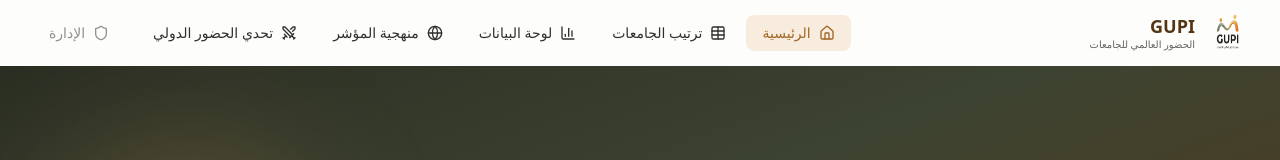
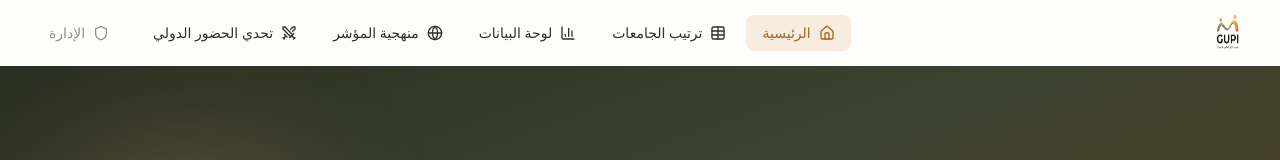
Before and after one commit to h-abar/GUPI-University-Ranking, a Next.js app: page / in a window 1280 px wide. Shown: the top 160 px of the page. Built offline with nearby package versions, Linux system fonts and the light colour scheme.

Commit message:
Remove text labels from navbar, keep only logo image

```diff
--- a/components/Navbar.js
+++ b/components/Navbar.js
@@ -24,10 +24,6 @@ export default function Navbar() {
           {/* Logo */}
           <Link href="/" className="flex items-center gap-3 group">
             <img src="/logo.png" alt="GUPI" className="w-10 h-10 rounded-gupi-md group-hover:scale-105 transition-transform" />
-            <div className="flex flex-col">
-              <span className="font-display font-bold text-lg text-gupi-orange-900 leading-none">GUPI</span>
-              <span className="text-[10px] text-gupi-ink-400 leading-none mt-1">الحضور العالمي للجامعات</span>
-            </div>
           </Link>
 
           {/* Desktop nav */}
```
